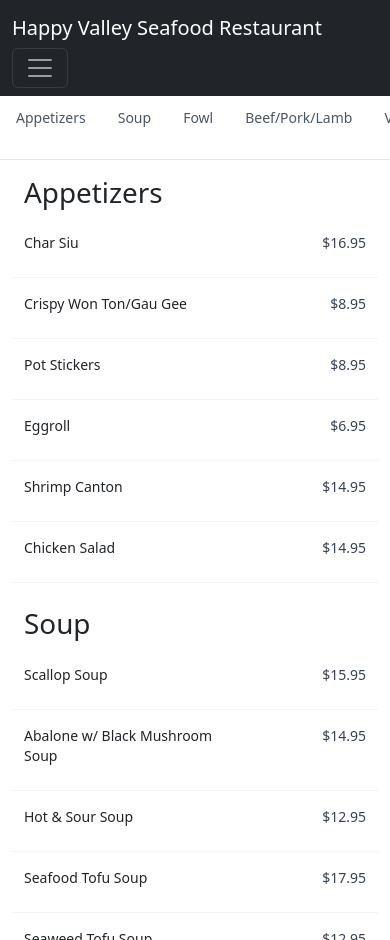
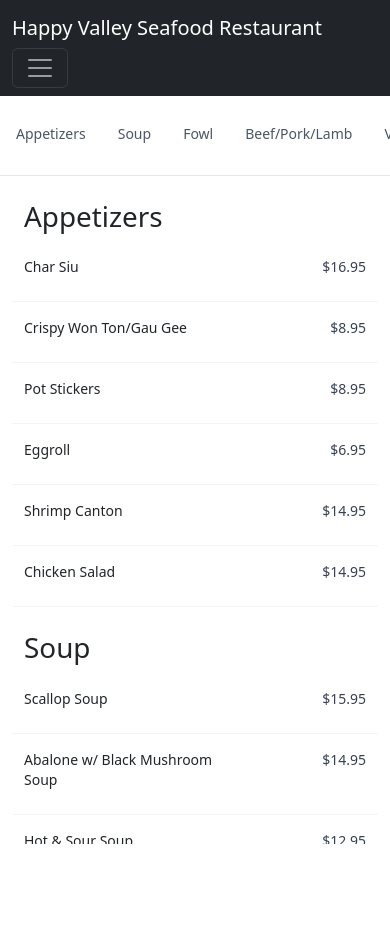
Before and after one commit to WayanLu/happyvalley_menu, a Next.js app in the folder client/: page / in a window 390 px wide. After the commit the page ends 844 px from the top, so only its background shows below. Built offline with nearby package versions, Linux system fonts and the light colour scheme.

Commit message:
fixed double category buy and clipping issue of categories and menu items

```diff
--- a/client/src/app/page.tsx
+++ b/client/src/app/page.tsx
@@ -17,18 +17,18 @@ interface MenuData {
 
 const CreateMenu: React.FC = () => {
   const typedMenuData = menuData as MenuData;
-
   const scrollToCategory = (categoryId: string) => {
     const element = document.getElementById(categoryId);
     if (element) {
       element.scrollIntoView({ behavior: "smooth" });
     }
   };
+  return (
+    <div className="flex flex-col sm:flex-row h-screen overflow-hidden pt-[56px]">
+      {/* Add pt-[56px] to create space for the navbar */}
 
-  return (
-    <div className="flex flex-col sm:flex-row h-screen overflow-hidden">
-      {/* Categories - Fixed at top on mobile, left side on larger screens */}
-      <div className="w-full sm:w-1/3 md:w-1/4 lg:w-1/5 border-b sm:border-b-0 sm:border-r border-gray-200 h-16 sm:h-screen overflow-x-auto sm:overflow-y-auto bg-white flex sm:block">
+      {/* Categories - Fixed at top on mobile (below navbar), left side on larger screens */}
+      <div className="w-full sm:w-1/3 md:w-1/4 lg:w-1/5 border-b sm:border-b-0 sm:border-r border-gray-200 h-16 sm:h-[calc(100vh-56px)] sticky top-[56px] z-10 sm:static overflow-x-auto sm:overflow-y-auto bg-white flex sm:block">
         <div className="flex sm:flex-col py-1 sm:py-4 w-full">
           {Object.entries(typedMenuData.menu).map(([category, items]) => (
             <div
@@ -44,14 +44,15 @@ const CreateMenu: React.FC = () => {
         </div>
       </div>
 
-      {/* Menu Items - Scrollable area */}
-      <div className="w-full sm:w-2/3 md:w-3/4 lg:w-4/5 flex-1 overflow-y-auto">
+      {/* Menu Items - Scrollable area with padding at top on mobile */}
+      <div className="w-full sm:w-2/3 md:w-3/4 lg:w-4/5 flex-1 overflow-y-auto pt-16 sm:pt-0">
+        {/* Added pt-16 to push content below the category bar on mobile */}
         <div className="py-3 sm:py-4 px-4 sm:px-6">
           {Object.entries(typedMenuData.menu).map(([category, items]) => (
             <div
               id={category}
               key={category}
-              className="mb-6 sm:mb-8 scroll-mt-20 sm:scroll-mt-4"
+              className="mb-6 sm:mb-8 scroll-mt-[72px] sm:scroll-mt-[56px]"
             >
               <h1 className="text-xl sm:text-2xl font-bold mb-3 sm:mb-4">
                 {category}
@@ -82,5 +83,4 @@ const CreateMenu: React.FC = () => {
     </div>
   );
 };
-
 export default CreateMenu;
--- a/client/src/components/navbar/Navbar.tsx
+++ b/client/src/components/navbar/Navbar.tsx
@@ -11,7 +11,7 @@ interface CreateNavbarProps {
 
 const CreateNavbar: React.FC<CreateNavbarProps> = ({ brandName, items }) => {
   return (
-    <Navbar bg="dark" variant="dark" expand="lg">
+    <Navbar className="fixed-top" bg="dark" variant="dark" expand="lg">
       <Container>
         <Navbar.Brand href="/">{brandName}</Navbar.Brand>
         <Navbar.Toggle aria-controls="basic-navbar-nav" />
```
